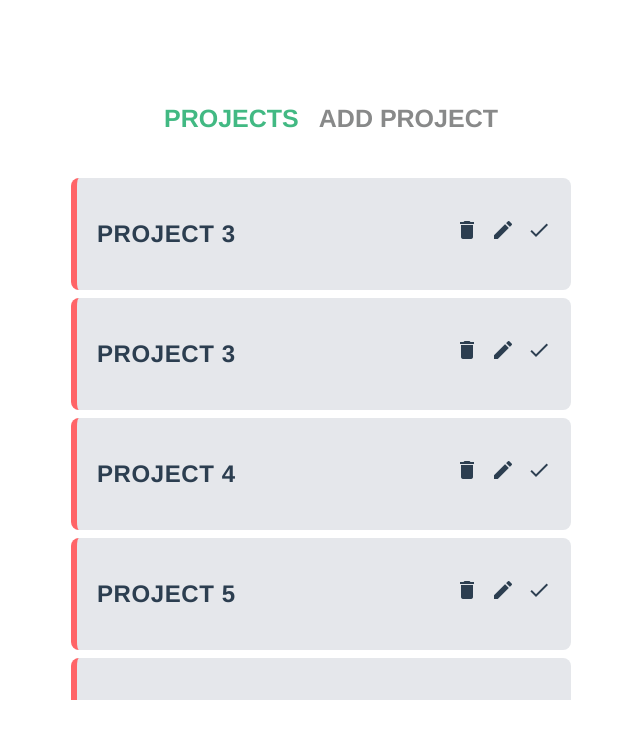
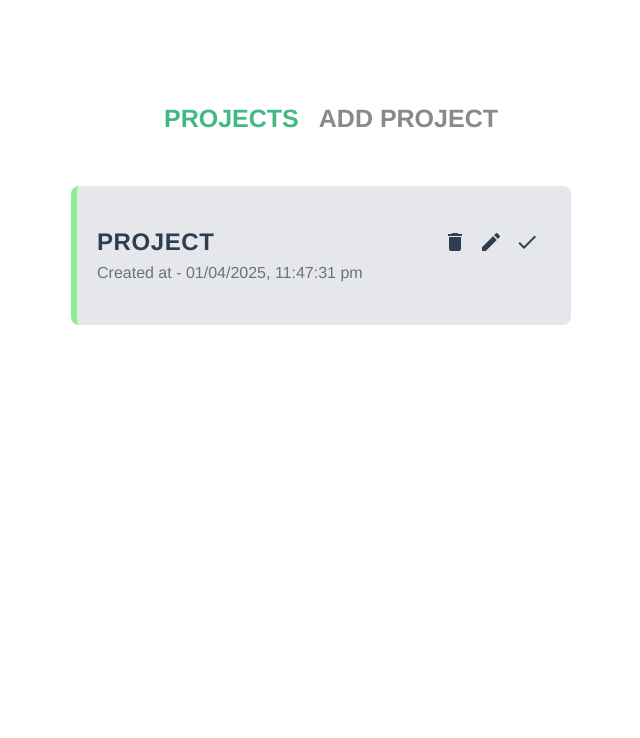
Before and after one commit to Zin-Mg-Nyunt/project-planner, a Vue app: page / in a window 1280 px wide. Shown: the top 738 px of the page, without its empty margins (319-959 px from the left). Built offline with nearby package versions, Linux system fonts and the light colour scheme; data requests are answered from the project's data file.

Commit message:
add create time in project

```diff
--- a/database/db.json
+++ b/database/db.json
@@ -1,34 +1,11 @@
 {
   "projects": [
     {
-      "id": "0c6b",
-      "title": "Project 3",
-      "detail": "Project Detail 3",
-      "complete": false
-    },
-    {
-      "id": "eda4",
-      "title": "Project 3",
-      "detail": "Project Detail 3",
-      "complete": false
-    },
-    {
-      "id": "0f37",
-      "title": "Project 4",
-      "detail": "Project Detail 4",
-      "complete": false
-    },
-    {
-      "id": "5dcb",
-      "title": "Project 5",
-      "detail": "Project Detail 5",
-      "complete": false
-    },
-    {
-      "id": "7545",
-      "title": "Project 6",
-      "detail": "Project Detail 6",
-      "complete": false
+      "id": "7b10",
+      "title": "project",
+      "detail": "project detail",
+      "complete": true,
+      "createTime": "01/04/2025, 11:47:31 pm"
     }
   ]
 }
--- a/src/App.vue
+++ b/src/App.vue
@@ -16,8 +16,7 @@ export default {
   color: #2c3e50;
   margin: 100px auto;
   max-width: 500px;
-  max-height: 600px;
-  overflow: auto;
+
 }
 
 nav a {
--- a/src/components/SingleProject.vue
+++ b/src/components/SingleProject.vue
@@ -1,14 +1,17 @@
 <template>
-    <div class=" flex justify-between">
+    <div class="flex justify-between">
         <div>
             <h1 class="text-lg md:text-xl lg:text-2xl uppercase tracking-wide font-bold cursor-pointer select-none" @click="showDetail=!showDetail">{{project.title}}</h1>
         </div>
-        <div>
-            <span class="material-icons ml-3 cursor-pointer select-none active:text-gray-400">delete</span>
-            <span class="material-icons ml-3 cursor-pointer select-none active:text-gray-400">edit</span>
+        <div class="min-w-[120px] pt-1">
+            <span class="material-icons ml-3 cursor-pointer select-none active:text-gray-400" @click="deleteProject">delete</span>
+            <router-link :to="{name:'editProject', params:{id:project.id}}">
+                <span class="material-icons ml-3 cursor-pointer select-none active:text-gray-400">edit</span>
+            </router-link>
             <span class="material-icons ml-3 cursor-pointer select-none active:text-gray-400" @click="updateComplete">done</span>
         </div>
     </div>
+    <p class="select-none text-gray-500">Created at - <span>{{project.createTime}}</span></p>
 
     <p v-if="showDetail" class="mt-5">{{project.detail}}</p>
 
@@ -38,6 +41,13 @@ export default {
                 this.$emit('updateComplete',this.project.id) // to update in local
             })
             .catch(err=>console.log(err))
+        },
+        deleteProject(){
+            fetch(this.api+this.project.id,{method:'DELETE'}) // delete in server
+            .then(()=>{
+                this.$emit('deleteProject',this.project.id) // to delete in local
+            })
+            .catch(err=>console.log(err))
         }
     }
 }
--- a/src/router/index.js
+++ b/src/router/index.js
@@ -1,6 +1,7 @@
 import { createRouter, createWebHistory } from 'vue-router'
 import HomeView from '../views/HomeView.vue'
 import AddProject from '../views/AddProject.vue'
+import EditProject from '../views/EditProject.vue'
 
 
 const routes = [
@@ -14,6 +15,12 @@ const routes = [
     name: 'addProject',
     component: AddProject
   },
+  {
+    path: '/editProject/:id',
+    name: 'editProject',
+    component: EditProject,
+    props:true
+  },
 ]
 
 const router = createRouter({
--- a/src/views/AddProject.vue
+++ b/src/views/AddProject.vue
@@ -34,7 +34,8 @@ export default {
                     body:JSON.stringify({
                         title:this.title,
                         detail:this.detail,
-                        complete: false
+                        complete: false,
+                        createTime: new Date().toLocaleString('en-GB',{hour12:true})
                     })
                 })
                 .then(()=>{
--- /dev/null
+++ b/src/views/EditProject.vue
@@ -0,0 +1,61 @@
+<template>
+  <form @submit.prevent="updateProject">
+    <label class="inline-block uppercase text-gray-400 font-bold tracking-wide">Project Title</label>
+    <input type="text" class="w-full inline-block py-2 text-lg border-b-2 border-b-gray-200 focus:outline-0" v-model="title">
+
+
+    <label class="inline-block uppercase text-gray-400 font-bold tracking-wide mt-10">Project Detail</label>
+    <input type="text" class="w-full inline-block py-2 text-lg border-b-2 border-b-gray-200 focus:outline-0" v-model="detail">
+
+
+    <div class="w-full mt-3 text-center">
+        <button class="px-7 py-2 rounded-lg bg-green-500 text-white font-bold tracking-wide cursor-pointer active:bg-green-300">Update</button>
+    </div>
+  </form>
+</template>
+
+<script>
+export default {
+    props:['id'],
+    data(){
+        return{
+            title:"",
+            detail:""
+        }
+    },
+    mounted(){
+        // to show original data in input field before update
+        fetch("http://localhost:3000/projects/"+this.id)
+        .then((response)=>{
+            return response.json()
+        })
+        .then((data)=>{
+            this.title=data.title,
+            this.detail=data.detail
+        })
+        .catch(err=>console.log(err))
+    },
+    methods:{
+        updateProject(){
+            fetch("http://localhost:3000/projects/"+this.id,{ // update to server
+                method:'PATCH',
+                headers:{
+                    "Content-Type":"application/json"
+                },
+                body:JSON.stringify({
+                    title:this.title,
+                    detail:this.detail,
+                })
+            })
+            .then(()=>{
+                this.$router.push('/') // after update server and redirect to home
+            })
+            .catch(err=>console.log(err))
+        }
+    }
+}
+</script>
+
+<style>
+
+</style>
--- a/src/views/HomeView.vue
+++ b/src/views/HomeView.vue
@@ -1,6 +1,12 @@
 <template>
-    <div v-for="project in projects" :key="project.id" class="bg-gray-200 my-2 px-5 py-10 rounded-lg border-l-6 border-red-400 " :class="{green:project.complete}">
-      <SingleProject :project="project" @updateComplete="updateComplete"></SingleProject>
+    <div class="h-[500px] overflow-auto">
+      <!-- check the data and give feedback -->
+      <div v-if="projects.length==0">
+        <h1 class="text-center font-[900] uppercase tracking-wide text-3xl text-gray-400">Create Project</h1>
+      </div>
+      <div v-for="project in projects" :key="project.id" class="bg-gray-200 my-2 px-5 py-10 rounded-lg border-l-6 border-red-400 " :class="{green:project.complete}">
+        <SingleProject :project="project" @updateComplete="updateComplete" @deleteProject="deleteProject"></SingleProject>
+      </div>
     </div>
 </template>
 
@@ -30,11 +36,16 @@ export default {
     })
   },
   methods:{
-    updateComplete(id){
+    updateComplete(id){ // update method for local
       let updateProject=this.projects.find(project=>{
         return project.id === id;
       })
       updateProject.complete=!updateProject.complete
+    },
+    deleteProject(id){ // delete method for local
+      this.projects=this.projects.filter(project=>{
+        return project.id !== id;
+      })
     }
   }
 }
```
